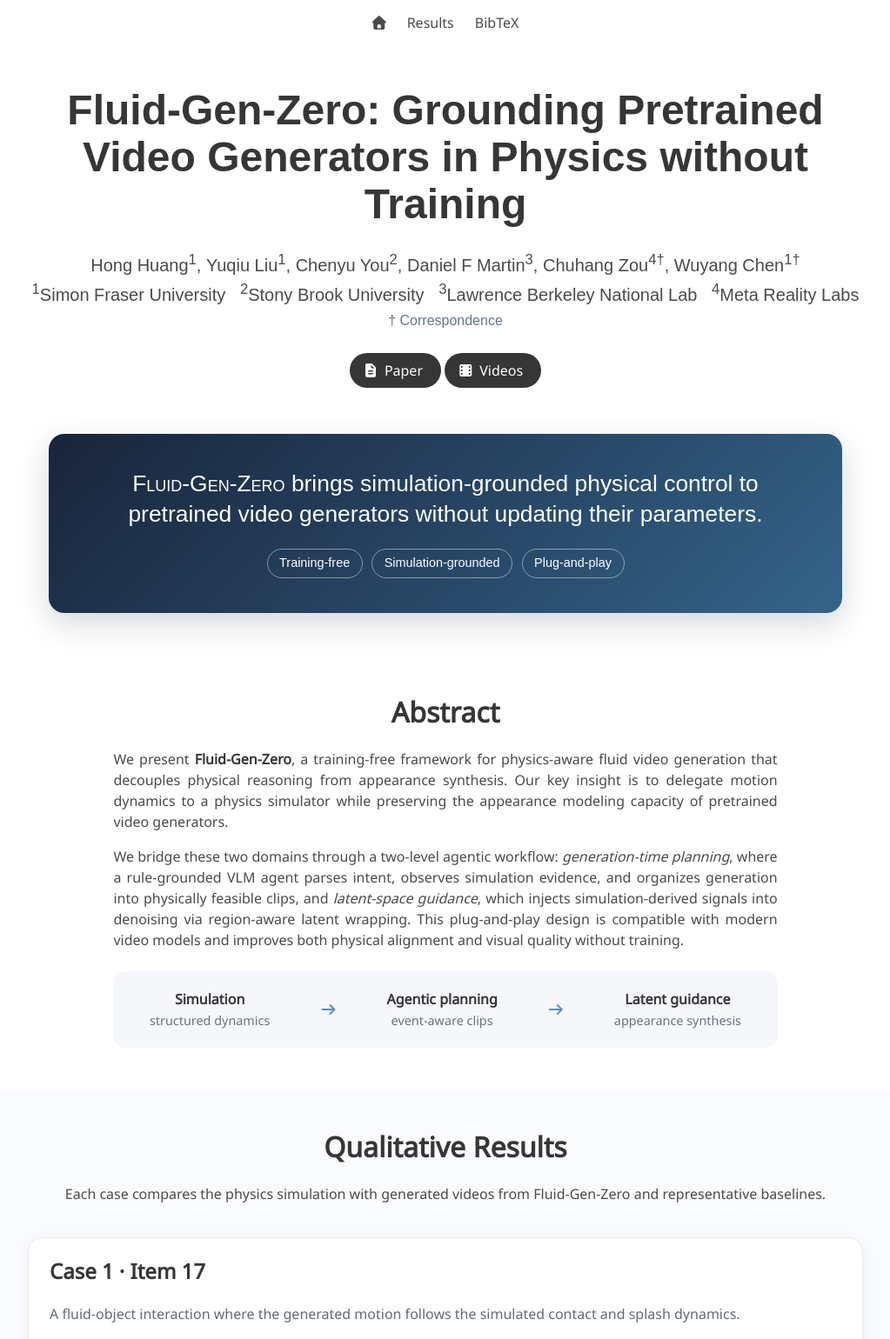
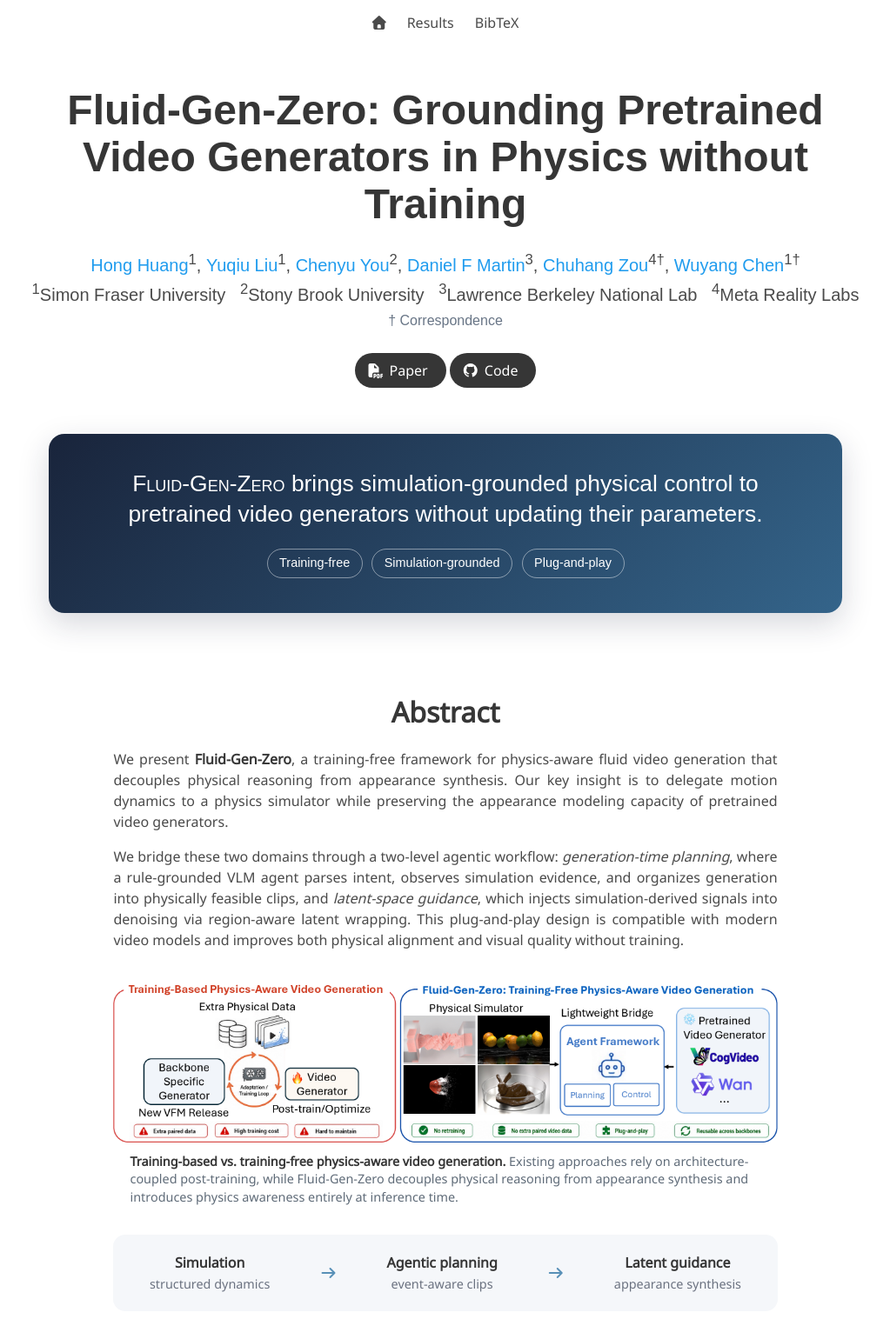
Before and after one commit to hongh0/hongh0.github.io, a Jekyll site: the page Fluid-Gen-Zero/index.html, which Jekyll copies as it is, in a window 1280 px wide, cut to the strip 0-1540 px from the top of the page. Shown: the whole strip at 87% size, without its empty margins (128-1151 px from the left). Built offline with Jekyll 4.4.1, drawn with Linux system fonts in a browser that asks for light colours; nearby versions of some CDN libraries; some web fonts are replaced; library files that are not in the unit come from our copies; some of the changed text lies outside the part shown.

Commit message:
Refine Fluid-Gen-Zero project page

```diff
--- a/Fluid-Gen-Zero/index.html
+++ b/Fluid-Gen-Zero/index.html
@@ -28,18 +28,18 @@
       <div class="has-text-centered">
         <h1 class="title is-1 publication-title">Fluid-Gen-Zero: Grounding Pretrained Video Generators in Physics without Training</h1>
         <div class="is-size-5 publication-authors">
-          <span class="author-block">Hong Huang<sup>1</sup>,</span>
-          <span class="author-block">Yuqiu Liu<sup>1</sup>,</span>
-          <span class="author-block">Chenyu You<sup>2</sup>,</span>
-          <span class="author-block">Daniel F Martin<sup>3</sup>,</span>
-          <span class="author-block">Chuhang Zou<sup>4</sup><sup>†</sup>,</span>
-          <span class="author-block">Wuyang Chen<sup>1</sup><sup>†</sup></span>
+          <span class="author-block"><a href="https://hongh0.github.io/">Hong Huang</a><sup>1</sup>,</span>
+          <span class="author-block"><a href="https://autumnyq.github.io/">Yuqiu Liu</a><sup>1</sup>,</span>
+          <span class="author-block"><a href="https://www.stonybrook.edu/ams/faculty/faculty-profiles/chenyu-you.html">Chenyu You</a><sup>2</sup>,</span>
+          <span class="author-block"><a href="#" onclick="return false;">Daniel F Martin</a><sup>3</sup>,</span>
+          <span class="author-block"><a href="https://zouchuhang.github.io/">Chuhang Zou</a><sup>4</sup><sup>†</sup>,</span>
+          <span class="author-block"><a href="https://chenwydj.github.io/">Wuyang Chen</a><sup>1</sup><sup>†</sup></span>
         </div>
         <div class="is-size-5 publication-authors"><sup>1</sup>Simon Fraser University &nbsp; <sup>2</sup>Stony Brook University &nbsp; <sup>3</sup>Lawrence Berkeley National Lab &nbsp; <sup>4</sup>Meta Reality Labs</div>
         <div class="is-size-6 publication-authors correspondence">† Correspondence</div>
         <div class="publication-links">
-          <span class="link-block"><a class="button is-dark is-rounded" href="#abstract"><span class="icon"><i class="fas fa-file-alt"></i></span><span>Paper</span></a></span>
-          <span class="link-block"><a class="button is-dark is-rounded" href="#results"><span class="icon"><i class="fas fa-film"></i></span><span>Videos</span></a></span>
+          <span class="link-block"><a class="external-link button is-dark is-rounded" href="./paper.pdf"><span class="icon"><i class="fas fa-file-pdf"></i></span><span>Paper</span></a></span>
+          <span class="link-block"><a class="external-link button is-dark is-rounded" href="https://github.com/hongh0/Fluid-Gen-Zero"><span class="icon"><i class="fab fa-github"></i></span><span>Code</span></a></span>
         </div>
       </div>
     </div>
@@ -65,9 +65,17 @@
         <p>We present <strong>Fluid-Gen-Zero</strong>, a training-free framework for physics-aware fluid video generation that decouples physical reasoning from appearance synthesis. Our key insight is to delegate motion dynamics to a physics simulator while preserving the appearance modeling capacity of pretrained video generators.</p>
         <p>We bridge these two domains through a two-level agentic workflow: <em>generation-time planning</em>, where a rule-grounded VLM agent parses intent, observes simulation evidence, and organizes generation into physically feasible clips, and <em>latent-space guidance</em>, which injects simulation-derived signals into denoising via region-aware latent wrapping. This plug-and-play design is compatible with modern video models and improves both physical alignment and visual quality without training.</p>
       </div>
+      <figure class="paper-figure">
+        <img src="./static/images/motivation.png" alt="Comparison between training-based and training-free physics-aware video generation.">
+        <figcaption><strong>Training-based vs. training-free physics-aware video generation.</strong> Existing approaches rely on architecture-coupled post-training, while Fluid-Gen-Zero decouples physical reasoning from appearance synthesis and introduces physics awareness entirely at inference time.</figcaption>
+      </figure>
     </div></div>
     <div class="columns is-centered"><div class="column is-four-fifths">
       <div class="method-strip"><div><strong>Simulation</strong><br><span>structured dynamics</span></div><i class="fas fa-arrow-right"></i><div><strong>Agentic planning</strong><br><span>event-aware clips</span></div><i class="fas fa-arrow-right"></i><div><strong>Latent guidance</strong><br><span>appearance synthesis</span></div></div>
+      <figure class="paper-figure">
+        <img src="./static/images/pipeline.png" alt="Fluid-Gen-Zero pipeline from input image and prompt through simulation, agentic planning, latent control, and video generation.">
+        <figcaption><strong>Fluid-Gen-Zero pipeline.</strong> Starting from an input image and text prompt, the method reconstructs a simulatable 3D scene, rolls out fluid-object dynamics, and guides a frozen video foundation model through generation-level planning and latent-level control.</figcaption>
+      </figure>
     </div></div>
   </div>
 </section>
@@ -76,7 +84,7 @@
   <div class="container is-max-desktop">
     <div class="has-text-centered section-heading"><h2 class="title is-3">Qualitative Results</h2><p>Each case compares the physics simulation with generated videos from Fluid-Gen-Zero and representative baselines.</p></div>
 
-    <div class="case-block"><h3 class="title is-4">Case 1 · Item 17</h3><p class="case-caption">A fluid-object interaction where the generated motion follows the simulated contact and splash dynamics.</p><div class="video-grid">
+    <div class="case-block"><p class="case-caption">A fluid-object interaction where the generated motion follows the simulated contact and splash dynamics.</p><div class="video-grid">
       <figure class="video-card simulation-card"><video controls muted loop playsinline preload="metadata"><source src="./static/videos/cases/item17/simulation.mp4" type="video/mp4"></video><figcaption><strong>Simulation</strong><br>Physics rollout used as the structural motion reference.</figcaption></figure>
       <figure class="video-card ours-card"><video controls muted loop playsinline preload="metadata"><source src="./static/videos/cases/item17/agent_tora.mp4" type="video/mp4"></video><figcaption><strong>Fluid-Gen-Zero (Tora)</strong><br>Training-free generation guided by simulation-aware planning and latent control.</figcaption></figure>
       <figure class="video-card ours-card"><video controls muted loop playsinline preload="metadata"><source src="./static/videos/cases/item17/agent_vace.mp4" type="video/mp4"></video><figcaption><strong>Fluid-Gen-Zero (VACE)</strong><br>Simulation-grounded generation with the VACE backbone.</figcaption></figure>
@@ -85,7 +93,7 @@
       <figure class="video-card"><video controls muted loop playsinline preload="metadata"><source src="./static/videos/cases/item17/wanmove.mp4" type="video/mp4"></video><figcaption><strong>WanMove</strong><br>Large-scale motion-conditioned video baseline.</figcaption></figure>
     </div></div>
 
-    <div class="case-block"><h3 class="title is-4">Case 2 · Ship</h3><p class="case-caption">A ship scene with fluid motion and object movement constrained by the corresponding simulated rollout.</p><div class="video-grid">
+    <div class="case-block"><p class="case-caption">A ship scene with fluid motion and object movement constrained by the corresponding simulated rollout.</p><div class="video-grid">
       <figure class="video-card simulation-card"><video controls muted loop playsinline preload="metadata"><source src="./static/videos/cases/ship/simulation.mp4" type="video/mp4"></video><figcaption><strong>Simulation</strong><br>Physics rollout used as the structural motion reference.</figcaption></figure>
       <figure class="video-card ours-card"><video controls muted loop playsinline preload="metadata"><source src="./static/videos/cases/ship/agent_tora.mp4" type="video/mp4"></video><figcaption><strong>Fluid-Gen-Zero (Tora)</strong><br>Training-free simulation-grounded generation.</figcaption></figure>
       <figure class="video-card ours-card"><video controls muted loop playsinline preload="metadata"><source src="./static/videos/cases/ship/agent_vace.mp4" type="video/mp4"></video><figcaption><strong>Fluid-Gen-Zero (VACE)</strong><br>Simulation-grounded generation with VACE.</figcaption></figure>
@@ -94,7 +102,7 @@
       <figure class="video-card"><video controls muted loop playsinline preload="metadata"><source src="./static/videos/cases/ship/wanmove.mp4" type="video/mp4"></video><figcaption><strong>WanMove</strong><br>Motion-conditioned baseline.</figcaption></figure>
     </div></div>
 
-    <div class="case-block"><h3 class="title is-4">Case 3 · Item 16</h3><p class="case-caption">The simulator provides explicit dynamics while the pretrained generators supply photorealistic appearance.</p><div class="video-grid">
+    <div class="case-block"><p class="case-caption">The simulator provides explicit dynamics while the pretrained generators supply photorealistic appearance.</p><div class="video-grid">
       <figure class="video-card simulation-card"><video controls muted loop playsinline preload="metadata"><source src="./static/videos/cases/item16/simulation.mp4" type="video/mp4"></video><figcaption><strong>Simulation</strong><br>Physics rollout used as the structural motion reference.</figcaption></figure>
       <figure class="video-card ours-card"><video controls muted loop playsinline preload="metadata"><source src="./static/videos/cases/item16/agent_tora.mp4" type="video/mp4"></video><figcaption><strong>Fluid-Gen-Zero (Tora)</strong><br>Training-free simulation-grounded generation.</figcaption></figure>
       <figure class="video-card ours-card"><video controls muted loop playsinline preload="metadata"><source src="./static/videos/cases/item16/agent_vace.mp4" type="video/mp4"></video><figcaption><strong>Fluid-Gen-Zero (VACE)</strong><br>Simulation-grounded generation with VACE.</figcaption></figure>
@@ -103,7 +111,7 @@
       <figure class="video-card"><video controls muted loop playsinline preload="metadata"><source src="./static/videos/cases/item16/wanmove.mp4" type="video/mp4"></video><figcaption><strong>WanMove</strong><br>Motion-conditioned baseline.</figcaption></figure>
     </div></div>
 
-    <div class="case-block"><h3 class="title is-4">Case 4 · Item 9</h3><p class="case-caption">An additional fluid-object interaction illustrating the consistency of physics-aware control across scenes.</p><div class="video-grid">
+    <div class="case-block"><p class="case-caption">An additional fluid-object interaction illustrating the consistency of physics-aware control across scenes.</p><div class="video-grid">
       <figure class="video-card simulation-card"><video controls muted loop playsinline preload="metadata"><source src="./static/videos/cases/item9/simulation.mp4" type="video/mp4"></video><figcaption><strong>Simulation</strong><br>Physics rollout used as the structural motion reference.</figcaption></figure>
       <figure class="video-card ours-card"><video controls muted loop playsinline preload="metadata"><source src="./static/videos/cases/item9/agent_tora.mp4" type="video/mp4"></video><figcaption><strong>Fluid-Gen-Zero (Tora)</strong><br>Training-free simulation-grounded generation.</figcaption></figure>
       <figure class="video-card ours-card"><video controls muted loop playsinline preload="metadata"><source src="./static/videos/cases/item9/agent_vace.mp4" type="video/mp4"></video><figcaption><strong>Fluid-Gen-Zero (VACE)</strong><br>Simulation-grounded generation with VACE.</figcaption></figure>
@@ -117,9 +125,9 @@
 <section class="section" id="bibtex"><div class="container is-max-desktop content"><h2 class="title">BibTeX</h2><pre><code>@inproceedings{fluidgenzero2026,
   title     = {Fluid-Gen-Zero: Grounding Pretrained Video Generators in Physics without Training},
   author    = {Huang, Hong and Liu, Yuqiu and You, Chenyu and Martin, Daniel F and Zou, Chuhang and Chen, Wuyang},
-  booktitle = {Advances in Neural Information Processing Systems},
+  booktitle = {arXiv},
   year      = {2026},
 }</code></pre></div></section>
-<footer class="footer"><div class="container"><div class="content has-text-centered"><p>Fluid-Gen-Zero · NeurIPS 2026</p><p>Website adapted from the <a href="https://github.com/nerfies/nerfies.github.io">Nerfies project page template</a>.</p></div></div></footer>
+<footer class="footer"><div class="container"><div class="content has-text-centered"><p>Fluid-Gen-Zero</p><p>Website adapted from the <a href="https://github.com/nerfies/nerfies.github.io">Nerfies project page template</a>.</p></div></div></footer>
 </body>
 </html>
--- a/Fluid-Gen-Zero/static/css/index.css
+++ b/Fluid-Gen-Zero/static/css/index.css
@@ -172,6 +172,9 @@
 .case-block { background: #fff; border: 1px solid #e5e9ef; border-radius: 16px; padding: 1.5rem; margin: 2rem 0 3rem; box-shadow: 0 5px 20px rgba(30, 45, 65, .05); }
 .case-block h3 { margin-bottom: .35rem; }
 .case-caption { color: #5f6b78; margin-bottom: 1.25rem; }
+.paper-figure { margin: 2rem 0 .5rem; text-align: center; }
+.paper-figure img { display: block; width: 100%; height: auto; border-radius: 8px; }
+.paper-figure figcaption { margin: .75rem auto 0; max-width: 95%; color: #5f6b78; font-size: .9rem; line-height: 1.45; text-align: left; }
 .video-grid { display: grid; grid-template-columns: repeat(3, minmax(0, 1fr)); gap: 1rem; }
 .video-card { margin: 0; overflow: hidden; border: 1px solid #dfe5eb; border-radius: 12px; background: #fff; }
 .video-card video { display: block; width: 100%; aspect-ratio: 16 / 9; object-fit: contain; background: #101820; }
```
Also changed, not shown: Fluid-Gen-Zero/static/images/motivation.png (added), Fluid-Gen-Zero/static/images/pipeline.png (added).
